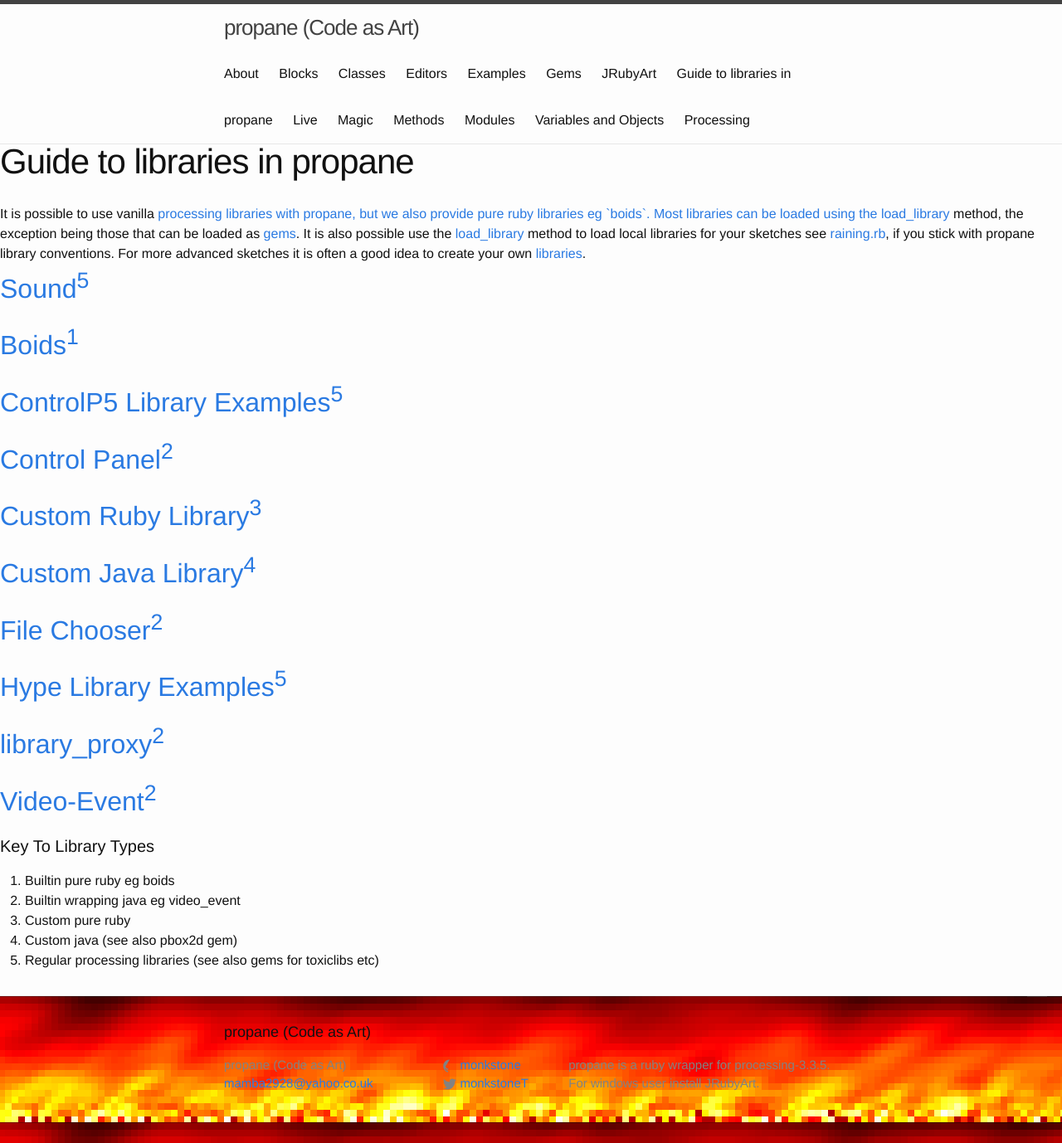
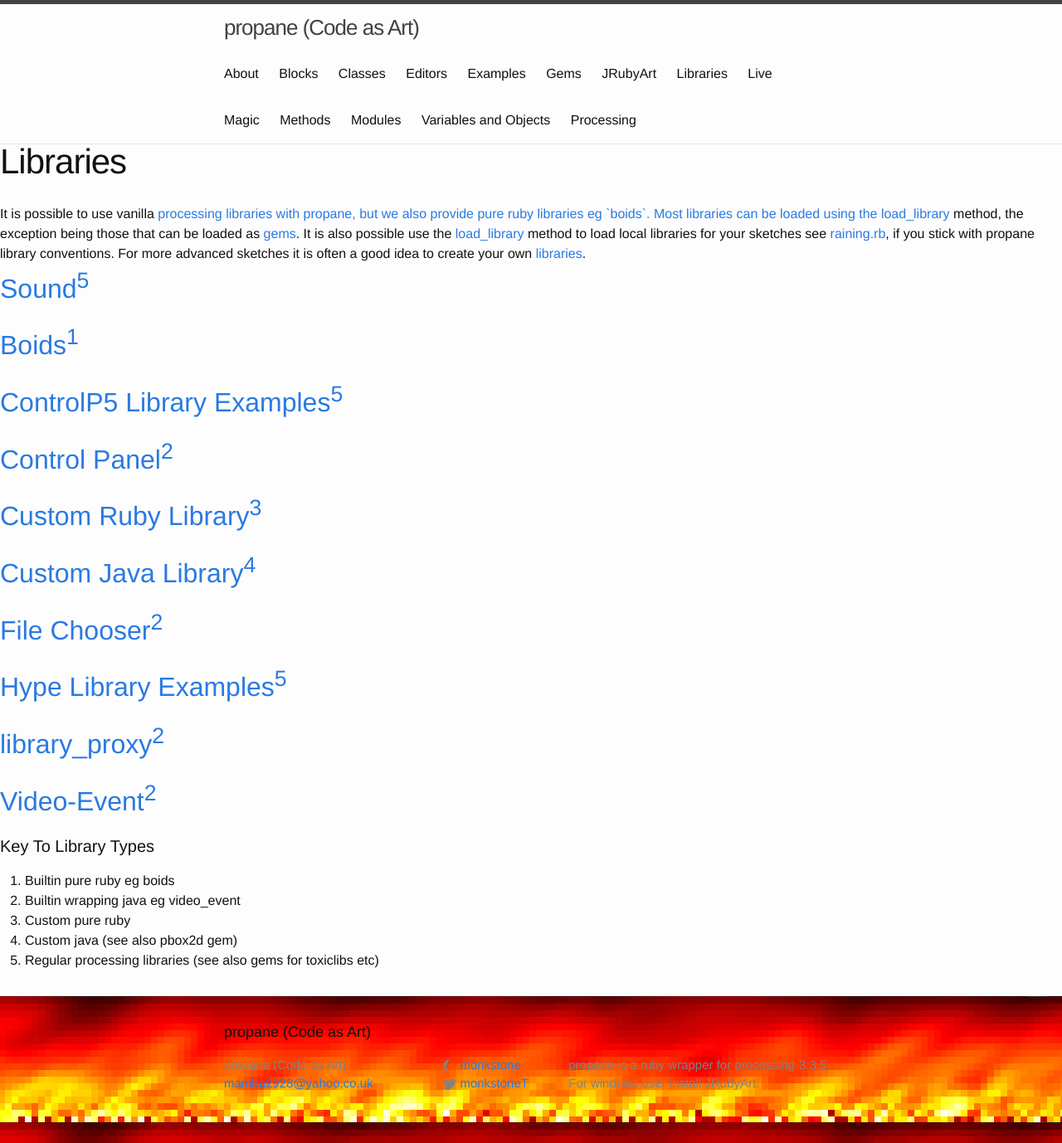
Before and after one commit to ruby-processing/propane, a Jekyll site: the page built from libraries.html, in a window 1280 px wide. Shown: the whole page at 83% size. Built offline with Jekyll 4.4.1, drawn with Linux system fonts in a browser that asks for light colours.

Commit message:
simples best

```diff
--- a/libraries.html
+++ b/libraries.html
@@ -1,6 +1,6 @@
 ---
 layout: page
-title: Guide to libraries in propane
+title: Libraries
 ---
 It is possible to use vanilla <a href="https://www.processing.org/reference/libraries/">processing libraries<?a> with propane, but we also provide pure ruby libraries eg `boids`.  Most libraries can be loaded using the <a href="https://ruby-processing.github.io/propane/load_library">load_library</a> method, the exception being those that can be loaded as <a href="https://ruby-processing.github.io/propane/gems.html">gems</a>. It is also possible use the <a href="https://ruby-processing.github.io/propane/load_library">load_library</a> method to load local libraries for your sketches see <a href="https://github.com/ruby-processing/propane-examples/blob/master/contributed/raining.rb">raining.rb</a>, if you stick with propane library conventions. For more advanced sketches it is often a good idea to create your own <a href="https://en.wikipedia.org/wiki/Library_%28computing%29">libraries</a>.
 
```
